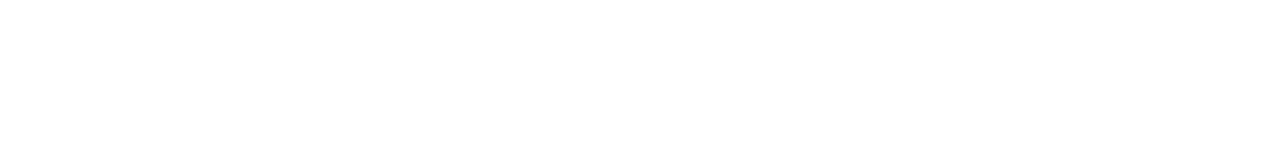
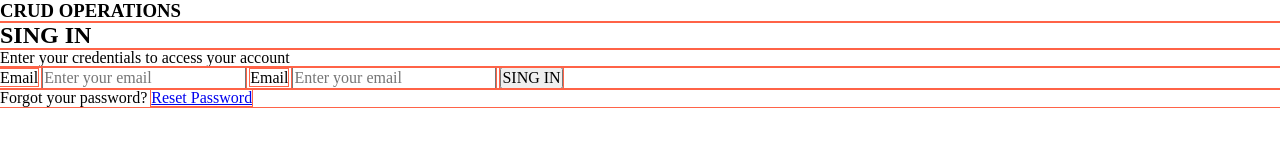
Before and after one commit to DavidAdolfoGomezUribe/simple-board, a plain HTML site: page index.html in a window 1280 px wide. Drawn offline with Linux system fonts and the light colour scheme.

Commit message:
feat: :sparkles: Add login section with form for user credentials

```diff
--- a/index.html
+++ b/index.html
@@ -8,6 +8,38 @@
     <link rel="stylesheet" href="css/styles.css">
 </head>
 <body>
+    <!-- login -->
+    <main>
+        <article>
+
+            <section>
+                <h1>CRUD OPERATIONS</h1>
+
+                <h2>SING IN</h2>
+
+                <p>Enter your credentials to access your account</p>
+
+            </section>
+
+            <section>
+                <form action="">
+                    <label for="email">Email</label>
+                    <input type="text" name="email" placeholder="Enter your email" required>
+
+                    <label for="email">Email</label>
+                    <input type="text" name="email" placeholder="Enter your email" required>
+
+                    <button type="submit">SING IN</button>
+
+                </form>
+                    <p>
+                        Forgot your password? <span><a href="#">Reset Password</a></span>
+                    </p>
+            </section>
+
+        </article>
+
+    </main>
 
 </body>
 </html>
```
